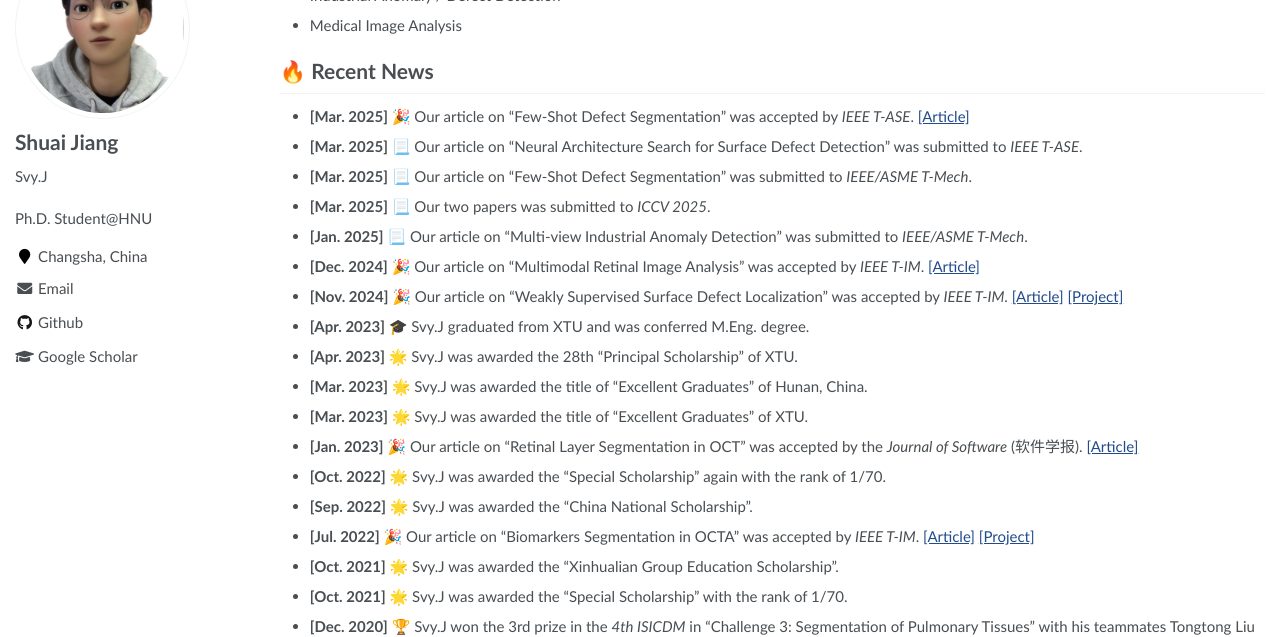
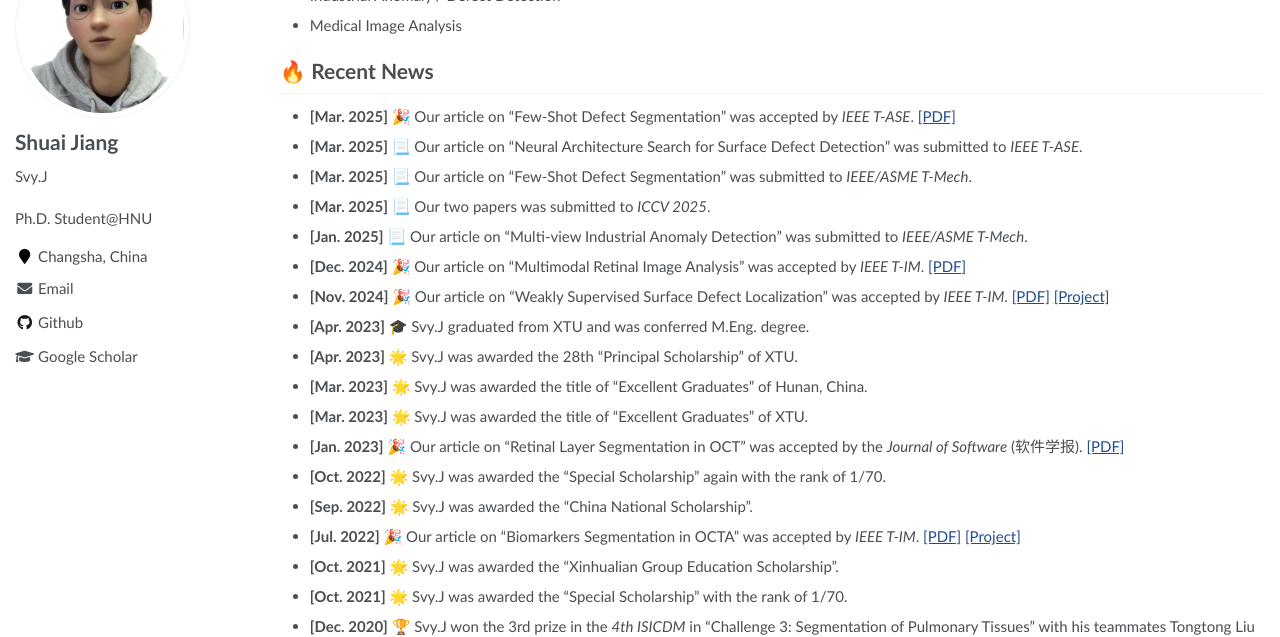
Before and after one commit to SvyJ/svyj.github.io, a Jekyll site: the page built from index.md, in a window 1280 px wide and 900 px high, scrolled down 217 px. Shown: the part 153-790 px from the top of the window. Built offline with Jekyll 4.4.1, drawn with Linux system fonts in a browser that asks for light colours.

Commit message:
Update index.md

```diff
--- a/index.md
+++ b/index.md
@@ -27,7 +27,7 @@ author_profile: true
 
 # 🔥 Recent News
 
-- **[Mar. 2025]** 🎉 Our article on "Few-Shot Defect Segmentation" was accepted by _IEEE T-ASE_. [[Article]](https://ieeexplore.ieee.org/document/10942431)
+- **[Mar. 2025]** 🎉 Our article on "Few-Shot Defect Segmentation" was accepted by _IEEE T-ASE_. [[PDF]](https://ieeexplore.ieee.org/document/10942431)
 
 - **[Mar. 2025]** 📃 Our article on "Neural Architecture Search for Surface Defect Detection" was submitted to _IEEE T-ASE_.
 
@@ -37,9 +37,9 @@ author_profile: true
 
 - **[Jan. 2025]** 📃 Our article on "Multi-view Industrial Anomaly Detection" was submitted to _IEEE/ASME T-Mech_.
 
-- **[Dec. 2024]** 🎉 Our article on "Multimodal Retinal Image Analysis" was accepted by _IEEE T-IM_. [[Article]](https://ieeexplore.ieee.org/document/10904426)
+- **[Dec. 2024]** 🎉 Our article on "Multimodal Retinal Image Analysis" was accepted by _IEEE T-IM_. [[PDF]](https://ieeexplore.ieee.org/document/10904426)
 
-- **[Nov. 2024]** 🎉 Our article on "Weakly Supervised Surface Defect Localization" was accepted by _IEEE T-IM_. [[Article]](https://ieeexplore.ieee.org/document/10908998) [[Project]](https://svyj.github.io/CSS/)
+- **[Nov. 2024]** 🎉 Our article on "Weakly Supervised Surface Defect Localization" was accepted by _IEEE T-IM_. [[PDF]](https://ieeexplore.ieee.org/document/10908998) [[Project]](https://svyj.github.io/CSS/)
 
 - **[Apr. 2023]** 🎓 Svy.J graduated from XTU and was conferred M.Eng. degree.
 
@@ -49,13 +49,13 @@ author_profile: true
 
 - **[Mar. 2023]** 🌟 Svy.J was awarded the title of "Excellent Graduates" of XTU.
 
-- **[Jan. 2023]** 🎉 Our article on "Retinal Layer Segmentation in OCT" was accepted by the _Journal of Software_ (软件学报). [[Article]](https://www.jos.org.cn/jos/article/abstract/6895)
+- **[Jan. 2023]** 🎉 Our article on "Retinal Layer Segmentation in OCT" was accepted by the _Journal of Software_ (软件学报). [[PDF]](https://www.jos.org.cn/jos/article/abstract/6895)
 
 - **[Oct. 2022]** 🌟 Svy.J was awarded the "Special Scholarship" again with the rank of 1/70.
 
 - **[Sep. 2022]** 🌟 Svy.J was awarded the "China National Scholarship".
 
-- **[Jul. 2022]** 🎉 Our article on "Biomarkers Segmentation in OCTA" was accepted by _IEEE T-IM_. [[Article]](https://ieeexplore.ieee.org/document/9837090) [[Project]](https://svyj.github.io/Joint-Seg/)
+- **[Jul. 2022]** 🎉 Our article on "Biomarkers Segmentation in OCTA" was accepted by _IEEE T-IM_. [[PDF]](https://ieeexplore.ieee.org/document/9837090) [[Project]](https://svyj.github.io/Joint-Seg/)
 
 - **[Oct. 2021]** 🌟 Svy.J was awarded the "Xinhualian Group Education Scholarship".
 
```
